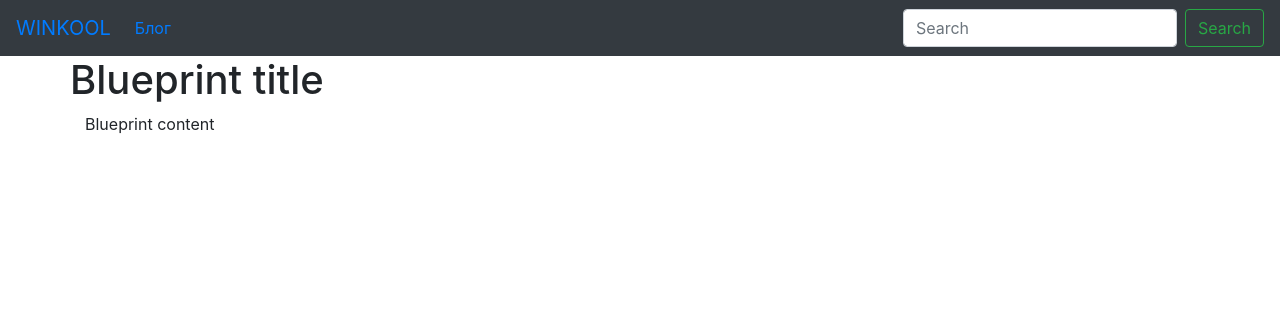
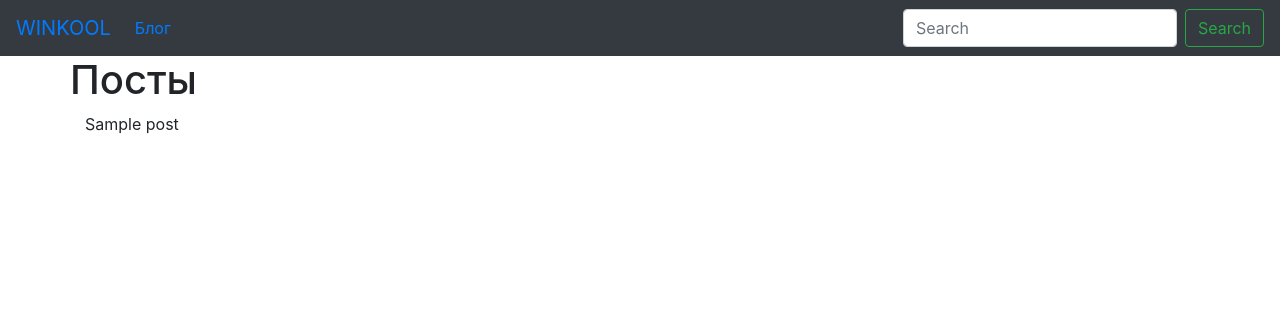
Before and after one commit to winkool/flask, a Flask app: page /blog/ in a window 1280 px wide. Shown: the top 316 px of the page. Run offline with Flask 2, Linux system fonts and the light colour scheme; tables that the repository leaves empty hold one stand-in row (values such as "Sample post"); some libraries are stand-ins or nearby versions.

Commit message:
Добавлено чтение и отображение данных из БД

```diff
--- a/app.py
+++ b/app.py
@@ -2,12 +2,10 @@ from flask import Flask
 from config import Configuration
 from flask_sqlalchemy import SQLAlchemy
 
-from posts.blueprint import posts
+
 
 
 app = Flask(__name__)
 app.config.from_object(Configuration)
 
 db = SQLAlchemy(app)
-
-app.register_blueprint(posts, url_prefix='/blog')
--- a/main.py
+++ b/main.py
@@ -1,7 +1,9 @@
 from app import app
 from app import db
 import view
+from posts.blueprint import posts
 
+app.register_blueprint(posts, url_prefix='/blog')
 
 if __name__ == '__main__':
     app.run(host='0.0.0.0', port='80')
--- a/posts/blueprint.py
+++ b/posts/blueprint.py
@@ -1,8 +1,11 @@
 from flask import Blueprint
 from flask import render_template
+from models import Post
 
 posts = Blueprint('posts', __name__, template_folder='templates')
 
+
 @posts.route('/')
 def index():
-    return render_template('posts/index.html')
+    posts = Post.query.all()
+    return render_template('posts/index.html', posts=posts)
--- a/posts/templates/posts/index.html
+++ b/posts/templates/posts/index.html
@@ -5,9 +5,13 @@
 {% endblock %}
 
 {% block content_title%}
-    Blueprint title
+    Посты
 {% endblock %}
 
 {% block content%}
-    Blueprint content
+    {% for post in posts %}
+        <p>
+            {{post.title}}
+        </p>
+    {% endfor %}
 {% endblock %}
```
Also changed, not shown: 3 other files.
